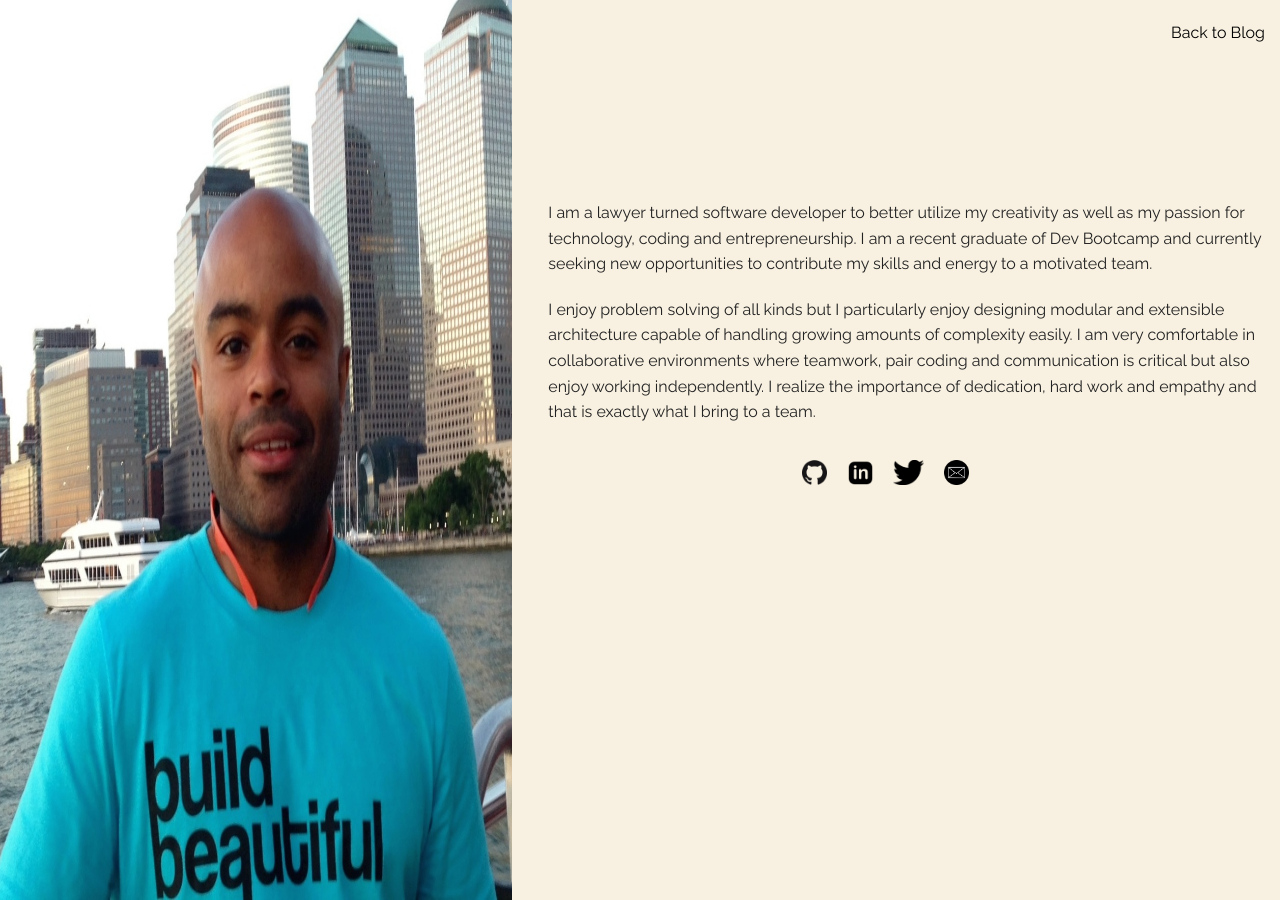
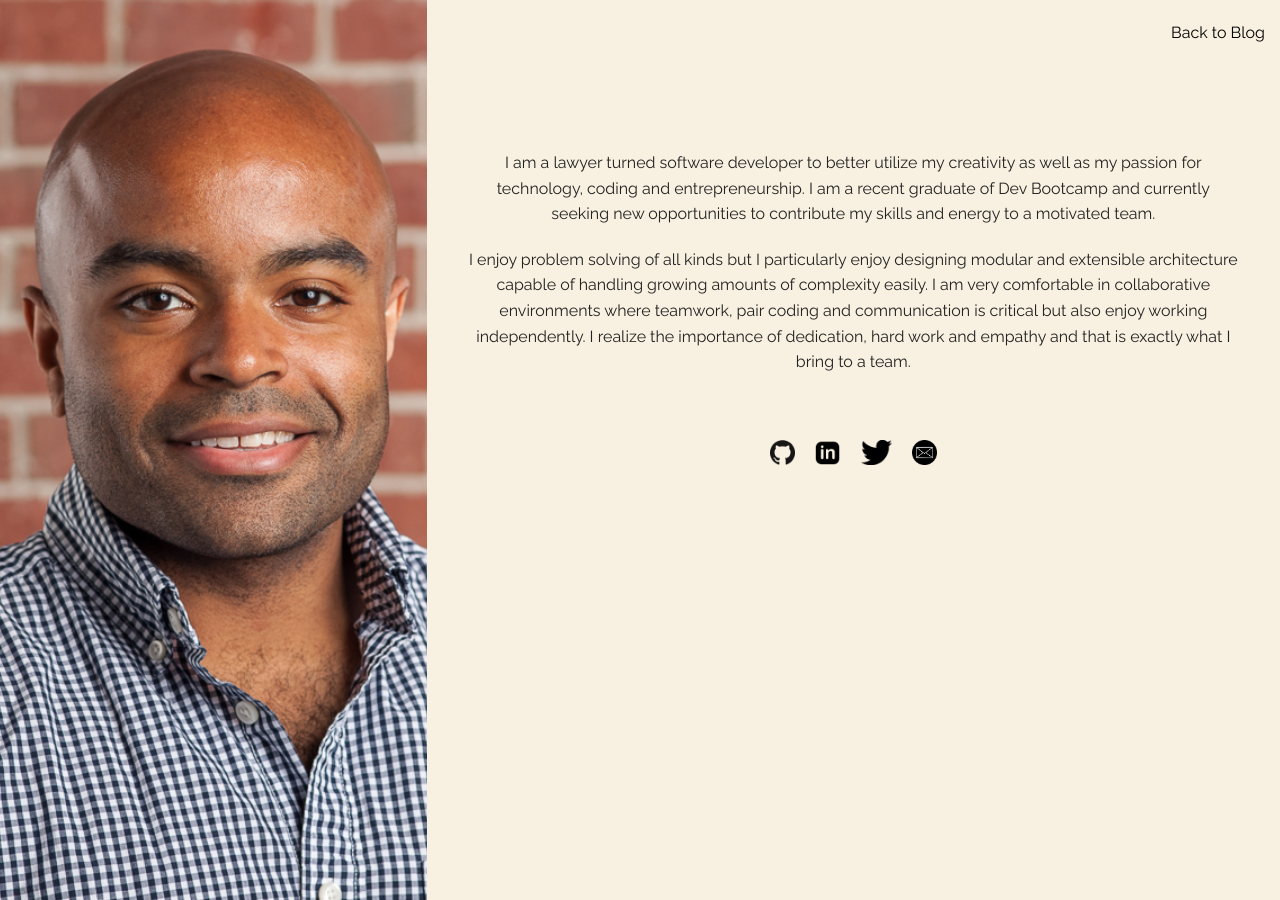
Before and after one commit to sbeverly/sbeverly.github.io, a Jekyll site: the page aboutme.html, which Jekyll copies as it is, in a window 1280 px wide. Shown: the part 900-1800 px from the top of the page. Built offline with Jekyll 4.4.1, drawn with Linux system fonts in a browser that asks for light colours.

Commit message:
fix stretched profile pic, add headshot

```diff
--- a/aboutme.html
+++ b/aboutme.html
@@ -29,10 +29,9 @@
 	</nav>
 </div>
 
-<img id='mypic' src='img/boat_pic.jpg'>
+<div id='mypic-sidebar' class='small-4 columns'></div>
 
-
-<div id='summary' class='small-7 columns'>
+<div id='summary' class='small-8 columns'>
 		<div style="margin-top: 25px; margin-bottom: 50px;">
 			<a href="/" id='back' style="float: right;" class="float"> Back to Blog </a>
 		</div>
@@ -41,7 +40,6 @@
 				<p>I am a lawyer turned software developer to better utilize my creativity as well as my passion for technology, coding and entrepreneurship. I am a recent graduate of Dev Bootcamp and currently seeking new opportunities to contribute my skills and energy to a motivated team.</p>
 
 				<p>I enjoy problem solving of all kinds but I particularly enjoy designing modular and extensible architecture capable of handling growing amounts of complexity easily. I am very comfortable in collaborative environments where teamwork, pair coding and communication is critical but also enjoy working independently. I realize the importance of dedication, hard work and empathy and that is exactly what I bring to a team.</p>
-		</div>
 
 				<div id='profile-icons' class='small-4 small-centered columns' style="margin-top: 50px;">
 					<a href="https://github.com/sbeverly"><img class='icon buzz-out' src="/img/github.png"></a> &nbsp &nbsp
@@ -50,3 +48,4 @@
 					<a href="mailto:siyan.beverly@gmail.com"><img class='icon buzz-out' src="/img/email.png"></a>
 				</div>
 			</div>
+</div>
--- a/css/aboutme.css
+++ b/css/aboutme.css
@@ -9,19 +9,18 @@
 	color: #fff;
 }
 
-/*#mypic {
-	background-image: url('/img/boat_pic.jpg');
+#mypic-sidebar {
+	background-image: url('/img/profile.jpg');
 	background-size: cover;
 	background-position: 50%;
 	height: 100%;
 	max-height: 100%;
-	max-width: 50%;
-	color: #fff;
-	margin: none;
-	padding: none;
-}*/
+	max-width: 40%;
+	margin: 0px;
+	padding: 0px;
+}
 
-#mypic {
+/*#mypic-wrapper {
 	height: 100%;
 	max-height: 100%;
 	max-width: 40%;
@@ -29,15 +28,27 @@
 	margin: none;
 	padding: none;
 	overflow: hidden;
-}
+}*/
+
+/*#mypic {
+	height: 100%;
+	max-height: 100%;
+	max-width: 40%;
+	color: #fff;
+	margin: none;
+	padding: none;
+	overflow: hidden;
+}*/
 
 #summary {
 	float:right;
 }
 
 #summary-text {
-	float: right;
+	text-align: center;
 	margin-top: 150px;
+	margin-left: 25px;
+	margin-right: 25px;
 }
 
 .top-bar {
```
Also changed, not shown: img/profile.jpg (added). Lines whose indentation alone changed are shown as unchanged.
